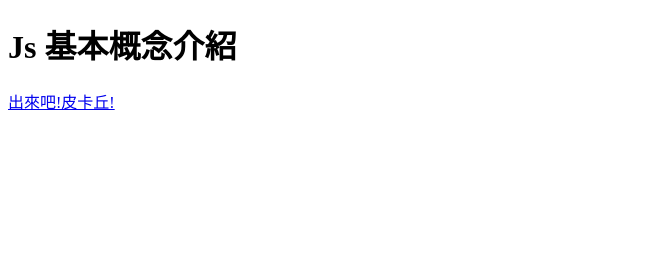
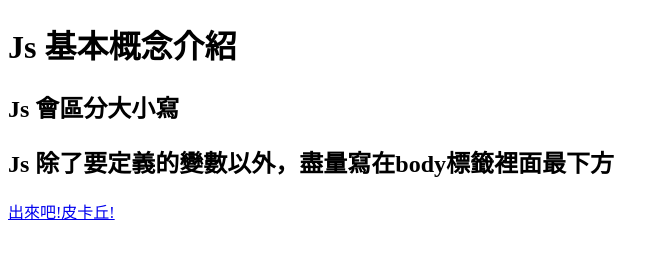
Before and after one commit to Liao-Wei-Ting/Javascript_learn, a plain HTML site: page Hello.html in a window 1280 px wide. Shown: the whole page, without its empty margins (0-669 px from the left). Drawn offline with Linux system fonts and the light colour scheme.

Commit message:
新增JS注意事項

```diff
--- a/Hello.html
+++ b/Hello.html
@@ -9,8 +9,8 @@
 </head>
 <body>
     <h1>Js 基本概念介紹</h1>
-
-
+    <h2>Js 會區分大小寫</h2>
+    <h2>Js 除了要定義的變數以外，盡量寫在body標籤裡面最下方</h2>
     <a href="Javascript:window.alert('皮卡!皮卡!')";">出來吧!皮卡丘!</a>
     <script type="text/javascript">
         window.alert('Hello!World');
```
